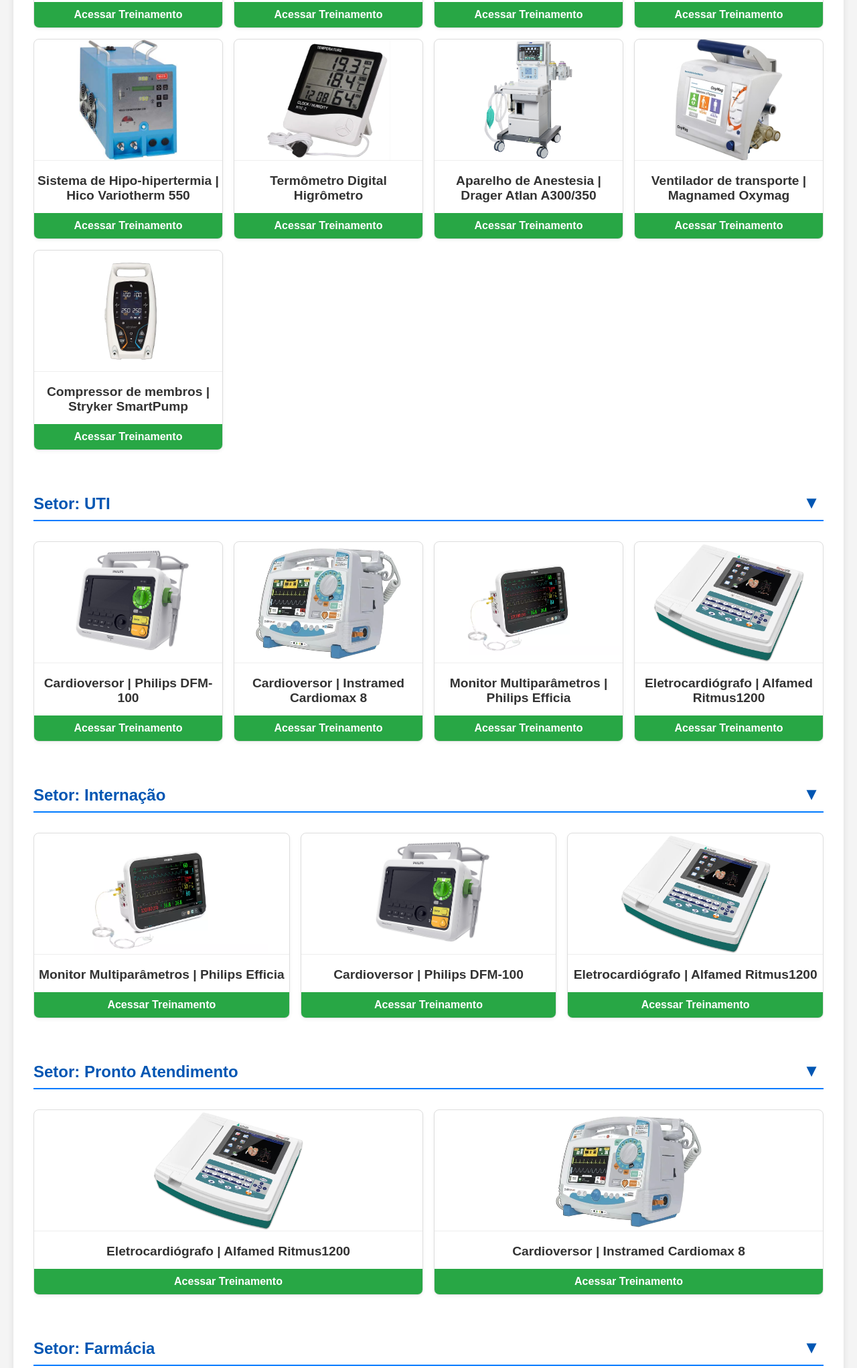
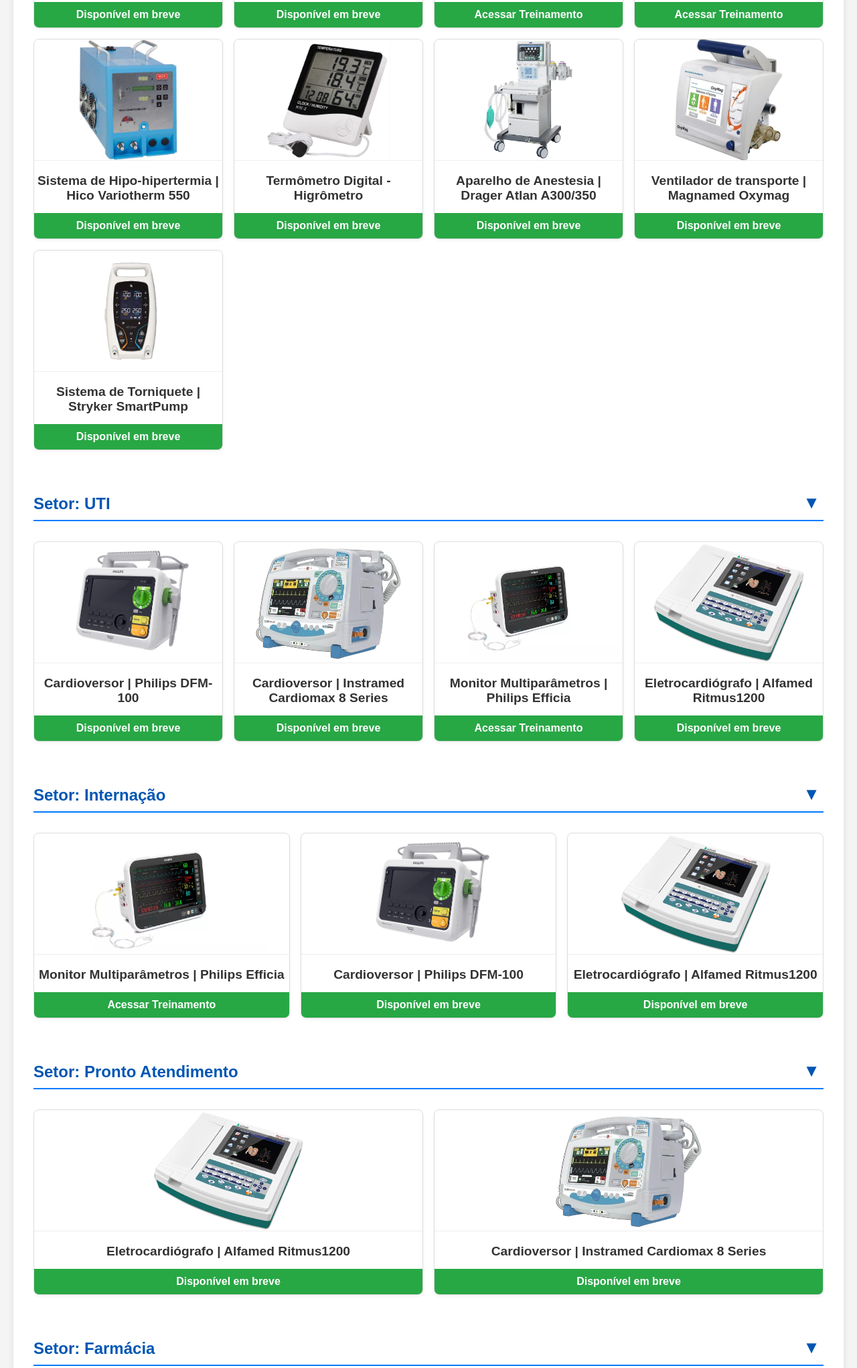
Before and after one commit to EngNascimentoRenato/treinamentos, a plain HTML site: page index.html in a window 1280 px wide. Shown: the part 725-2767 px from the top of the page at 67% size. Drawn offline with Linux system fonts and the light colour scheme.

Commit message:
Update index.html

```diff
--- a/index.html
+++ b/index.html
@@ -42,14 +42,14 @@
 
         <div class="card"><!-- Cardioversor Philips-->
           <img src="imagens/dfm_100.jpg" alt="Cardioversor Philips DFM100">
-          <h3>Cardioversor | Philips DFM-100</h3>
-          <a href="https://forms.gle/cardioversorPhilips">Acessar Treinamento</a>
+          <h3>Cardioversor  |  Philips  DFM-100</h3>
+          <a href="https://forms.gle/cardioversorPhilips">Disponível em breve</a>
         </div>
 
         <div class="card"><!-- Mesa Cirurgica barrfab-->
           <img src="imagens/mesa_cirurgica_barrfab.png" alt="Mesa Cirúrgica Barrfab">
           <h3>Mesa Cirúrgica | Barrfab BF683 TDP</h3>
-          <a href="https://forms.gle/mesa_cirurgica_barrfab">Acessar Treinamento</a>
+          <a href="https://forms.gle/mesa_cirurgica_barrfab">Disponível em breve</a>
         </div>
 
         <div class="card"><!-- Monitor Philips-->
@@ -67,31 +67,31 @@
         <div class="card"><!-- Sistema de Hipo-hipertermia-->
           <img src="imagens/hipohipertermia.jpg" alt="Sistema de Hipo-hipertermia">
           <h3>Sistema de Hipo-hipertermia | Hico Variotherm 550</h3>
-          <a href="https://forms.gle/hipohipertermia">Acessar Treinamento</a>
+          <a href="https://forms.gle/hipohipertermia">Disponível em breve</a>
         </div>
 
         <div class="card"><!-- Termohigrômetro-->
           <img src="imagens/termohigrometro.png" alt="Termohigrômetro">
-          <h3>Termômetro Digital Higrômetro</h3>
-          <a href="https://forms.gle/termohigrometro">Acessar Treinamento</a>
+          <h3>Termômetro Digital - Higrômetro</h3>
+          <a href="https://forms.gle/termohigrometro">Disponível em breve</a>
         </div>
 
         <div class="card"><!-- Aparelho de anestesia Drager-->
           <img src="imagens/aparelho_anestesia_drager.jpg" alt="Aparelho de anestesia Drager Atlan A3xx">
           <h3>Aparelho de Anestesia | Drager Atlan A300/350</h3>
-          <a href="https://forms.gle/VentiladorMagnamed">Acessar Treinamento</a>
+          <a href="https://forms.gle/VentiladorMagnamed">Disponível em breve</a>
         </div>
 
         <div class="card"><!-- Ventilador de transporte-->
           <img src="imagens/ventilador_magnamed.png" alt="Ventilador de transporte Magnamed Oxymag">
           <h3>Ventilador de transporte | Magnamed Oxymag</h3>
-          <a href="https://forms.gle/VentiladorMagnamed">Acessar Treinamento</a>
+          <a href="https://forms.gle/VentiladorMagnamed">Disponível em breve</a>
         </div>
 
         <div class="card"><!-- Torniquete Stryker-->
-          <img src="imagens/torniquete_stryker.png" alt="Compressor de membros Stryker Smartpump">
-          <h3>Compressor de membros | Stryker SmartPump</h3>
-          <a href="https://forms.gle/VentiladorMagnamed">Acessar Treinamento</a>
+          <img src="imagens/torniquete_stryker.png" alt="Sistema de Torniquete Stryker Smartpump">
+          <h3>Sistema de Torniquete | Stryker SmartPump</h3>
+          <a href="https://forms.gle/VentiladorMagnamed">Disponível em breve</a>
         </div>
 
       </div>
@@ -107,14 +107,14 @@
 
         <div class="card"><!-- Cardioversor Philips-->
           <img src="imagens/dfm_100.jpg" alt="Cardioversor Philips DFM-100">
-          <h3>Cardioversor | Philips DFM-100</h3>
-          <a href="https://forms.gle/cardioversorPhilips">Acessar Treinamento</a>
+          <h3>Cardioversor  |  Philips DFM-100</h3>
+          <a href="https://forms.gle/cardioversorPhilips">Disponível em breve</a>
         </div>
 
         <div class="card"><!-- Cardioversor Instramed Cardiomax8-->
           <img src="imagens/cardioversor_instramed_cardiomax8.png" alt="Cardioversor Instramed Cardiomax 8">
-          <h3>Cardioversor | Instramed Cardiomax 8</h3>
-          <a href="https://forms.gle/cardioversorInstramedCarduiomax">Acessar Treinamento</a>
+          <h3>Cardioversor | Instramed Cardiomax 8 Series</h3>
+          <a href="https://forms.gle/cardioversorInstramedCarduiomax">Disponível em breve</a>
         </div>
 
         <div class="card"><!-- Monitor Philips-->
@@ -126,7 +126,7 @@
         <div class="card"><!--ECG Alfamed-->
           <img src="imagens/EcgAlfamed.png" alt="Eletrocardiógrafo Alfamed Ritmus1200">
           <h3>Eletrocardiógrafo | Alfamed Ritmus1200</h3>
-          <a href="https://forms.gle/rPMk9cb5pHx5pRcH6" target="_blank">Acessar Treinamento</a>
+          <a href="https://forms.gle/rPMk9cb5pHx5pRcH6" target="_blank">Disponível em breve</a>
         </div>
 
       </div>
@@ -149,13 +149,13 @@
         <div class="card"><!-- Cardioversor Philips-->
           <img src="imagens/dfm_100.jpg" alt="Cardioversor Philips DFM-100">
           <h3>Cardioversor | Philips DFM-100</h3>
-          <a href="https://forms.gle/cardioversorPhilips">Acessar Treinamento</a>
+          <a href="https://forms.gle/cardioversorPhilips">Disponível em breve</a>
         </div>
 
         <div class="card"><!-- ECG Alfamed-->
           <img src="imagens/EcgAlfamed.png" alt="Eletrocardiógrafo Alfamed Ritmus1200">
           <h3>Eletrocardiógrafo | Alfamed Ritmus1200</h3>
-          <a href="https://forms.gle/rPMk9cb5pHx5pRcH6" target="_blank">Acessar Treinamento</a>
+          <a href="https://forms.gle/rPMk9cb5pHx5pRcH6" target="_blank">Disponível em breve</a>
         </div>
 
       </div>
@@ -170,13 +170,13 @@
         <div class="card"><!-- ECG Alfamed-->
           <img src="imagens/EcgAlfamed.png" alt="Eletrocardiógrafo Alfamed Ritmus1200">
           <h3>Eletrocardiógrafo | Alfamed Ritmus1200</h3>
-          <a href="https://forms.gle/rPMk9cb5pHx5pRcH6" target="_blank">Acessar Treinamento</a>
+          <a href="https://forms.gle/rPMk9cb5pHx5pRcH6" target="_blank">Disponível em breve</a>
         </div>
 
         <div class="card"><!-- Cardioversor Instramed Cardiomax8-->
           <img src="imagens/cardioversor_instramed_cardiomax8.png" alt="Cardioversor Instramed Cardiomax 8">
-          <h3>Cardioversor | Instramed Cardiomax 8</h3>
-          <a href="https://forms.gle/cardioversorInstramedCarduiomax">Acessar Treinamento</a>
+          <h3>Cardioversor | Instramed Cardiomax 8 Series</h3>
+          <a href="https://forms.gle/cardioversorInstramedCarduiomax">Disponível em breve</a>
         </div>
 
       </div>
@@ -229,7 +229,7 @@
         <div class="card"><!-- ECG Alfamed-->
           <img src="imagens/EcgAlfamed.png" alt="Eletrocardiógrafo Alfamed Ritmus1200">
           <h3>Eletrocardiógrafo | Alfamed Ritmus1200</h3>
-          <a href="https://forms.gle/rPMk9cb5pHx5pRcH6" target="_blank">Acessar Treinamento</a>
+          <a href="https://forms.gle/rPMk9cb5pHx5pRcH6" target="_blank">Disponível em breve</a>
         </div>
       </div>
     </section>
```
